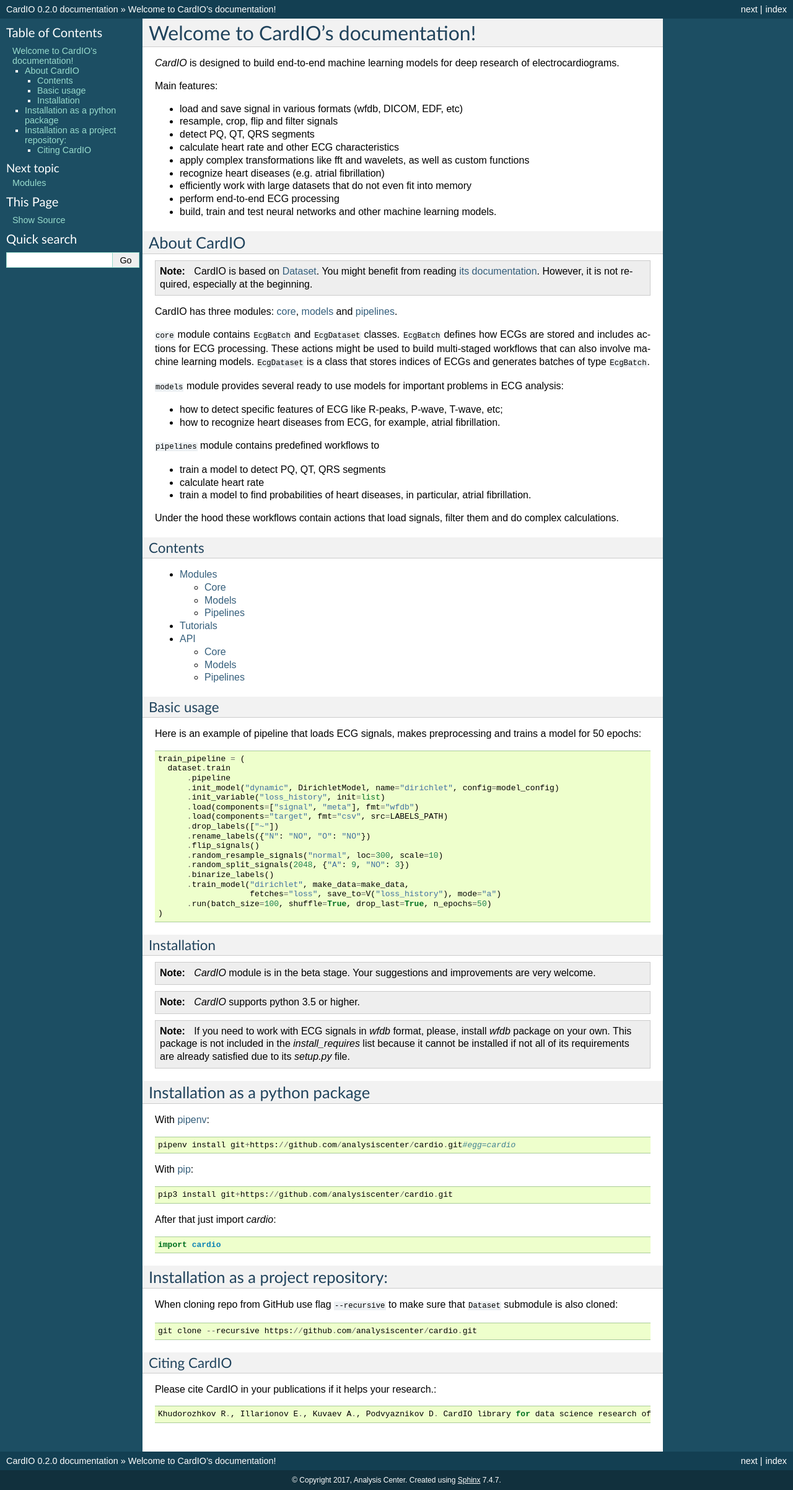
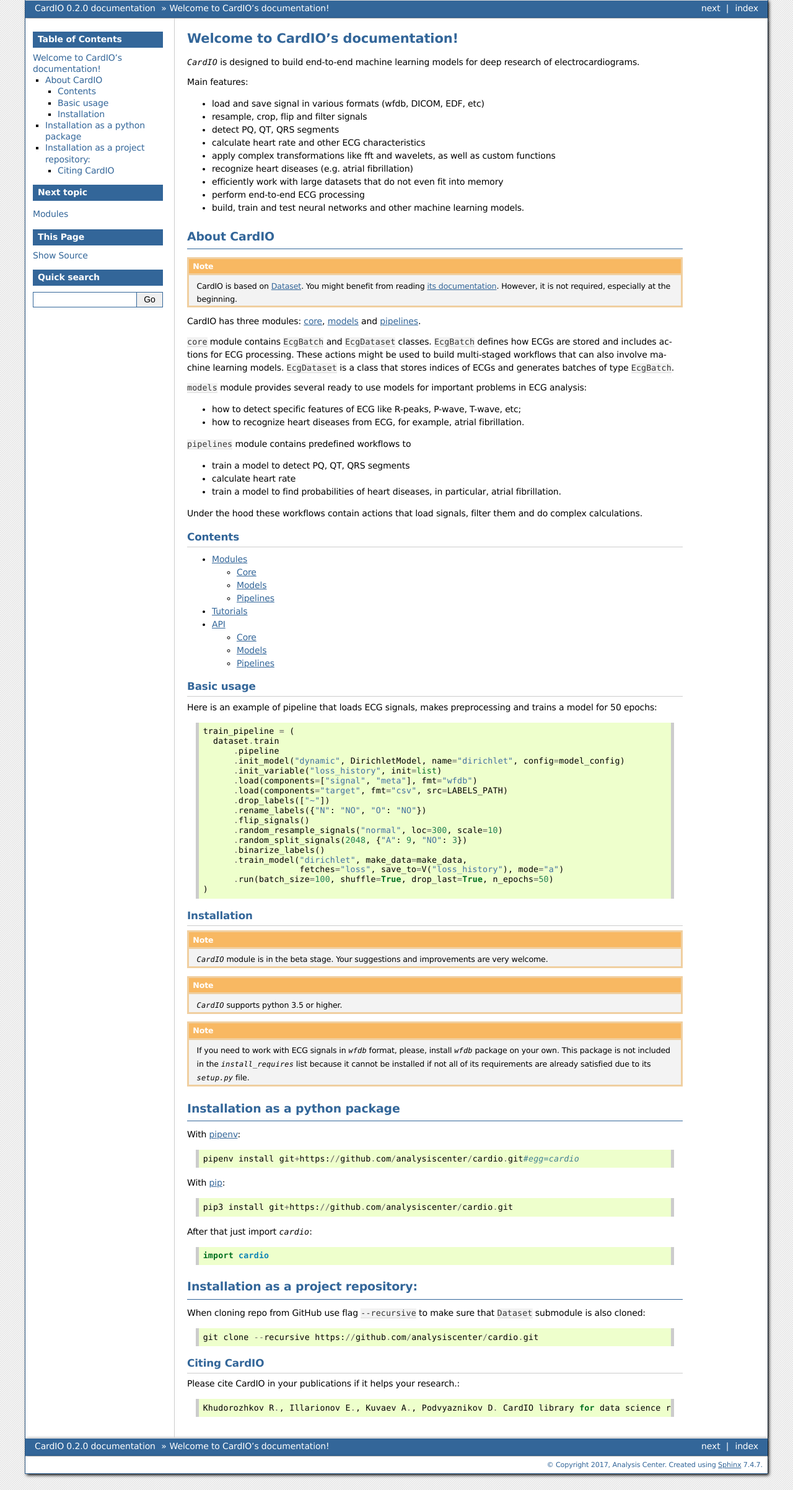
Before and after one commit to analysiscenter/cardio, a Sphinx documentation site: the page built from docs/index.rst, in a window 1280 px wide. Shown: the whole page at 62% size. Built offline with Sphinx 7.4.7, drawn with Linux system fonts in a browser that asks for light colours.

Commit message:
Update conf file of sphinx

```diff
--- a/docs/conf.py
+++ b/docs/conf.py
@@ -81,7 +81,7 @@
 #
 html_theme = 'classic'
 #html_theme = 'nature'
-#html_theme = 'sphinx_rtd_theme'
+html_theme = 'bizstyle'
 
 #html_theme_options = {
 #    "rightsidebar": "false"
```
Also changed, not shown: 1 other file.
